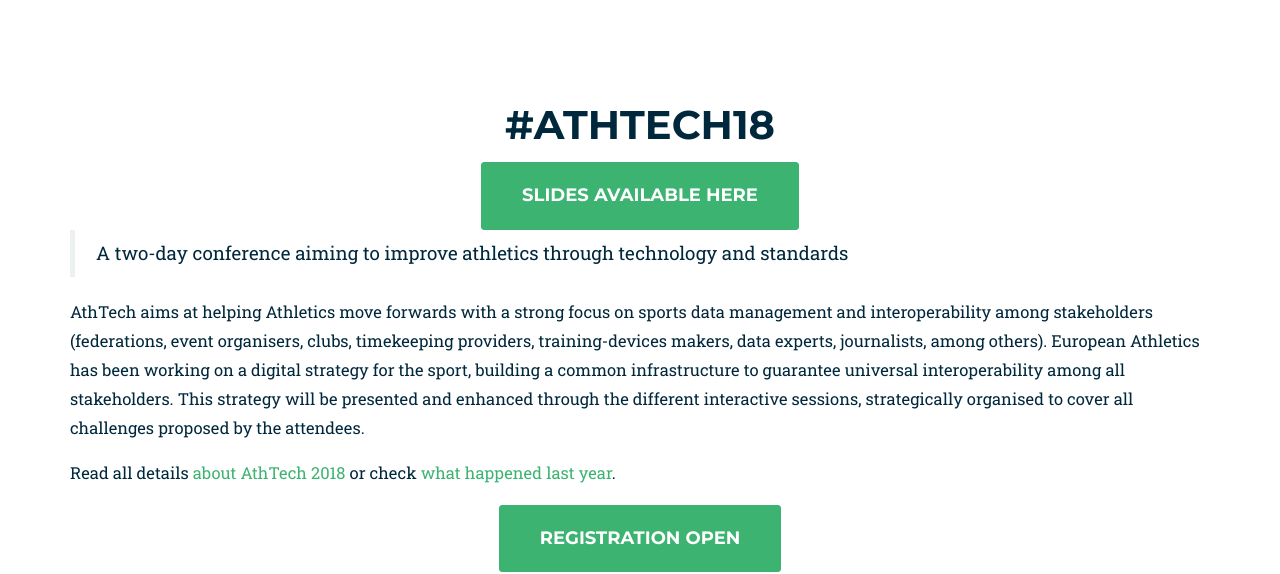
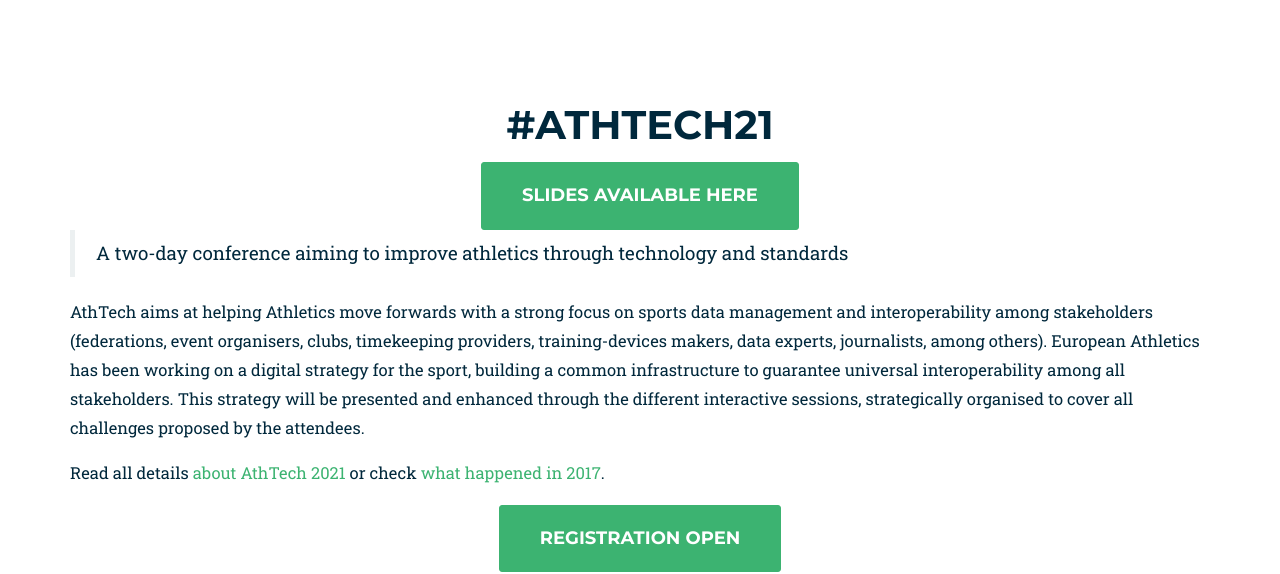
Before and after one commit to openath/athtech, a Jekyll site: the page built from index_2021.html, in a window 1280 px wide and 900 px high, scrolled down 787 px. Shown: the part 160-734 px from the top of the window. Built offline with Jekyll 4.4.1, drawn with Linux system fonts in a browser that asks for light colours; some web fonts are replaced.

Commit message:
Changed 18 to 21

```diff
--- a/_includes/2021_data/intro.html
+++ b/_includes/2021_data/intro.html
@@ -3,7 +3,7 @@
         <div class="container">
             <div class="row">
                 <div class="col-lg-12 text-center">
-                    <h2 class="section-heading">#AthTech18</h2>
+                    <h2 class="section-heading">#AthTech21</h2>
                 </div>
             </div>
             <div class="row container">
@@ -14,7 +14,7 @@
                 <blockquote>A two-day conference aiming to improve athletics through technology and standards</blockquote>
                 <p>AthTech aims at helping Athletics move forwards with a strong focus on sports data management and interoperability among stakeholders (federations, event organisers, clubs, timekeeping providers, training-devices makers, data experts, journalists, among others). European Athletics has been working on a digital strategy for the sport, building a common infrastructure to guarantee universal interoperability among all stakeholders. This strategy will be presented and enhanced through the different interactive sessions, strategically organised to cover all challenges proposed by the attendees.</p>
 
-                <p>Read all details <a href="http://athtech.run/about">about AthTech 2018</a> or check <a href="http://www.european-athletics.org/mm/Document/Corporate/Whatwedo/01/28/28/98/AthTechConference_Minutes_English.pdf">what happened last year</a>.
+                <p>Read all details <a href="http://athtech.run/about">about AthTech 2021</a> or check <a href="http://www.european-athletics.org/mm/Document/Corporate/Whatwedo/01/28/28/98/AthTechConference_Minutes_English.pdf">what happened in 2017</a>.
                 </p>
 
 
```
